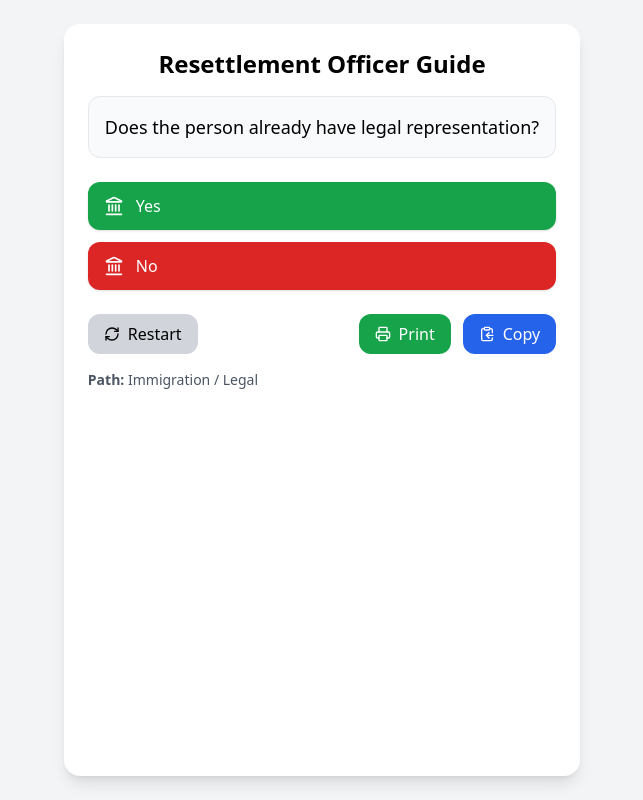
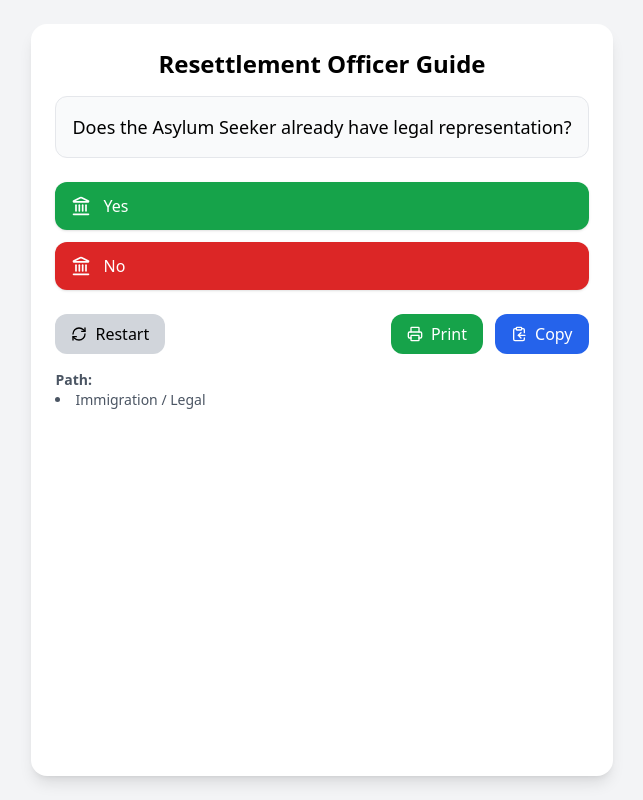
Before and after one commit to ayoucef/resettlement-flowchart, a React (Create React App) app: page / in a window 1280 px wide. Both pictures are taken after a click on the button "Immigration / Legal". Shown: the whole page, without its empty margins (318-961 px from the left). Built offline with nearby package versions, Linux system fonts and the light colour scheme.

Commit message:
NEC referral shows as a clickable link in the summary Panel

```diff
--- a/src/App.js
+++ b/src/App.js
@@ -26,7 +26,7 @@ import {
  */
 const flow = {
   start: {
-    question: "Initial Intake: What’s the first priority?",
+    question: "Initial Intake: What’s the first priority for the Asylum Seeker?",
     options: [
       { label: "Immigration / Legal", next: "legal", icon: Scale, color: "bg-blue-600 hover:bg-blue-700" },
       { label: "Housing", next: "housing", icon: Home, color: "bg-green-600 hover:bg-green-700" },
@@ -42,7 +42,7 @@ const flow = {
 
   // --- Immigration / Legal
   legal: {
-    question: "Does the person already have legal representation?",
+    question: "Does the Asylum Seeker already have legal representation?",
     options: [
       { label: "Yes", next: "done", icon: Landmark, color: "bg-green-600 hover:bg-green-700" },
       { label: "No", next: "refer_legal", icon: Landmark, color: "bg-red-600 hover:bg-red-700" },
@@ -169,7 +169,15 @@ export default function App() {
       <head><title>Case Summary</title></head>
       <body style="font-family: Arial, sans-serif; padding: 20px;">
         <h1>Case Summary</h1>
-          <pre>${path.map((p, i) => `${i + 1}. [${p.step}] ${p.choice}`).join("\n")}</pre>
+        <ul>
+          ${path
+            .map((p, i) =>
+              p.url
+                ? `<li>${i + 1}. [${p.step}] <a href="${p.url}" target="_blank">${p.choice}</a></li>`
+                : `<li>${i + 1}. [${p.step}] ${p.choice}</li>`
+            )
+            .join("")}
+        </ul>
       </body>
     </html>
   `;
@@ -178,6 +186,7 @@ export default function App() {
   w.document.close();
 }
 
+
   // special case: Age check step
 function handleAgeSubmit() {
   const ageNum = parseInt(age, 10);
@@ -185,18 +194,21 @@ function handleAgeSubmit() {
     "https://www.transport.gov.scot/concessionary-travel/young-persons-free-bus-travel-scheme/";
 
   if (!isNaN(ageNum) && (ageNum < 22 || ageNum > 60)) {
-    // open NEC card site
     window.open(necUrl, "_blank");
-    // add full link into the case summary
     setPath((p) => [
       ...p,
-      { step: "age", choice: `Age ${ageNum} → NEC travel card referral (${necUrl})` },
+      {
+        step: "age",
+        choice: `Age ${ageNum} → NEC travel card referral`,
+        url: necUrl,
+      },
     ]);
   } else {
     setPath((p) => [...p, { step: "age", choice: `Age ${ageNum}` }]);
   }
   setStep("done");
 }
+
 
 
   return (
@@ -253,8 +265,31 @@ function handleAgeSubmit() {
         </div>
 
         <div className="mt-4 text-sm text-gray-600">
-          <strong>Path:</strong> {path.length ? path.map((p) => p.choice).join(" → ") : "— not started —"}
+  <strong>Path:</strong>{" "}
+  {path.length ? (
+    <ul className="list-disc list-inside">
+      {path.map((p, i) => (
+        <li key={i}>
+          {p.url ? (
+            <a
+              href={p.url}
+              target="_blank"
+              rel="noreferrer"
+              className="text-blue-600 hover:underline"
+            >
+              {p.choice}
+            </a>
+          ) : (
+            p.choice
+          )}
+        </li>
+      ))}
+    </ul>
+  ) : (
+    "— not started —"
+  )}
 </div>
+
       </div>
     </div>
   );
```
Lines whose indentation alone changed are shown as unchanged.
